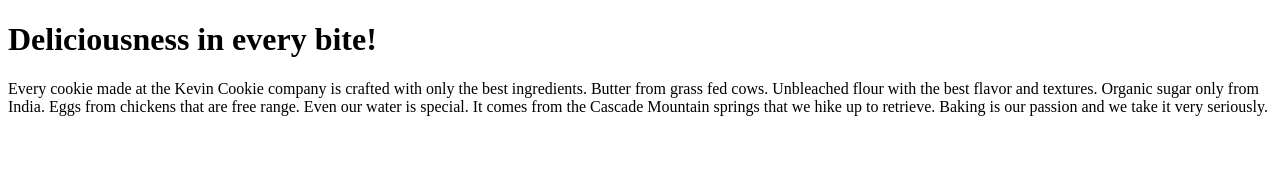
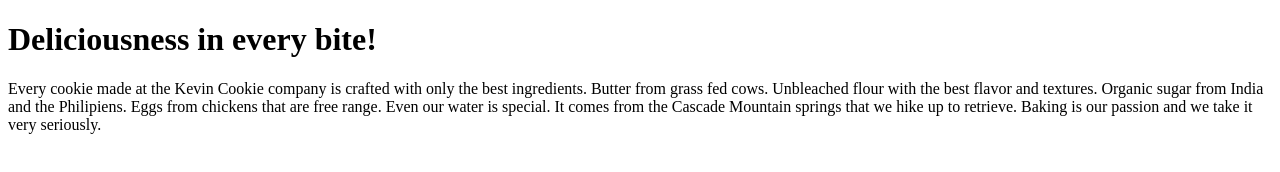
Before and after one commit to BarHoter/KevinCookieCompany.com, a plain HTML site: page index.htm in a window 1280 px wide. Drawn offline with Linux system fonts and the light colour scheme.

Commit message:
Update index sugar.htm

```diff
--- a/index.htm
+++ b/index.htm
@@ -4,7 +4,7 @@
 
 <h1>Deliciousness in every bite!</h1>
 
-<p>Every cookie made at the Kevin Cookie company is crafted with only the best ingredients. Butter from grass fed cows. Unbleached flour with the best flavor and textures. Organic sugar only from India. Eggs from chickens that are free range. Even our water is special. It comes from the Cascade Mountain springs that we hike up to retrieve. Baking is our passion and we take it very seriously.</p>
+<p>Every cookie made at the Kevin Cookie company is crafted with only the best ingredients. Butter from grass fed cows. Unbleached flour with the best flavor and textures. Organic sugar from India and the Philipiens. Eggs from chickens that are free range. Even our water is special. It comes from the Cascade Mountain springs that we hike up to retrieve. Baking is our passion and we take it very seriously.</p>
 
 
 </body>
```
